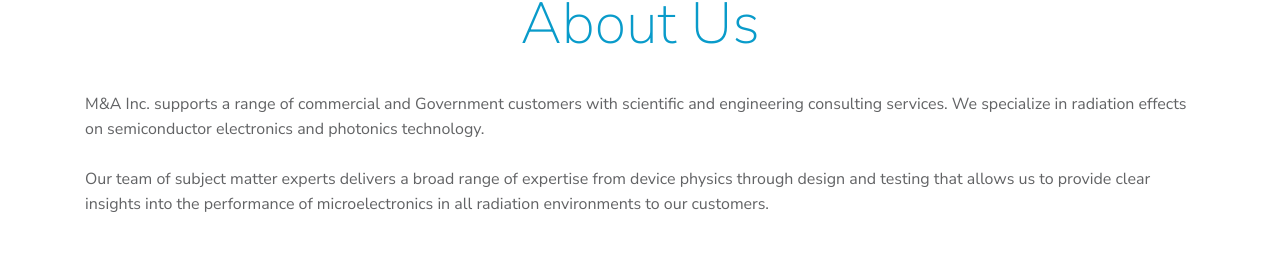
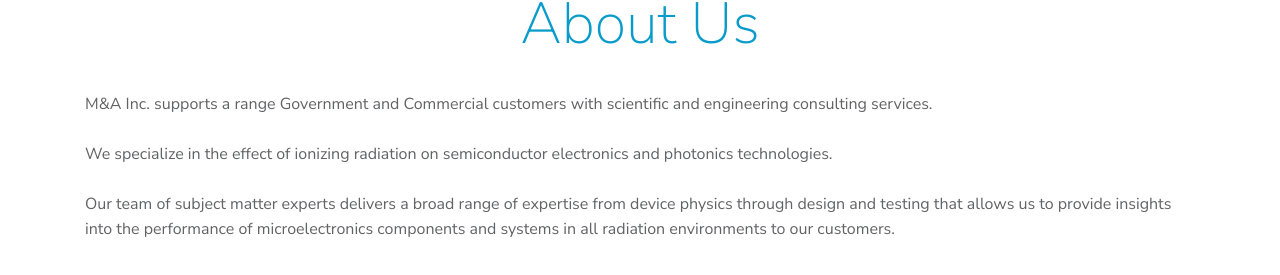
Before and after one commit to saronnhong/saron-portfolio, a React (Create React App) app in the folder client/: page /about in a window 1280 px wide. Shown: the part 567-842 px from the top of the page. Built offline with nearby package versions, Linux system fonts and the light colour scheme.

Commit message:
remove href style for contact links, update content for about page

```diff
--- a/client/src/pages/About/About.js
+++ b/client/src/pages/About/About.js
@@ -12,11 +12,12 @@
             <div className="aboutContent container">
                 <div className="aboutTitle">About Us</div>
                 <p className="aboutText">
-                    M&A Inc. supports a range of commercial and Government customers with scientific and engineering consulting services. We specialize in radiation effects on semiconductor electronics and photonics technology.
+                    M&A Inc. supports a range Government and Commercial customers with scientific and engineering consulting services.                </p>
+                <p className="aboutText">
+                    We specialize in the effect of ionizing radiation on semiconductor electronics and photonics technologies.
                 </p>
                 <p className="aboutText">
-                    Our team of subject matter experts delivers a broad range of expertise from device physics through design and testing that allows us to provide clear insights into the performance of microelectronics in all radiation environments to our customers.
-                </p>
+                    Our team of subject matter experts delivers a broad range of expertise from device physics through design and testing that allows us to provide insights into the performance of microelectronics components and systems in all radiation environments to our customers.                 </p>
             </div>
 
         </div>
--- a/client/src/pages/Contact/Contact.js
+++ b/client/src/pages/Contact/Contact.js
@@ -46,9 +46,9 @@
                         <div className="col-md-4">
                             <h1>Our Office</h1>
                             <div className="contactInfo">
-                                <p href="https://www.google.com/maps/place/4980+N+Harbor+Dr,+San+Diego,+CA+92106/"><i class="fas fa-map-marker-alt"></i> 4980 North Harbor Drive #202<br></br>San Diego, CA 92106</p>
-                                <p href="tel:619-865-2174"><i className="fa fa-phone"></i> 619.865.2174</p>
-                                <p href="mailto:milanowski@radhard.com"><i className="fa fa-envelope"></i> milanowski@radhard.com</p>
+                                <p><a className="contactDetails" href="https://www.google.com/maps/place/4980+N+Harbor+Dr,+San+Diego,+CA+92106/"><i className="fas fa-map-marker-alt"></i> 4980 North Harbor Drive #202<br></br>San Diego, CA 92106</a></p>
+                                <p><a className="contactDetails" href="tel:619-865-2174"><i className="fa fa-phone"></i> 619.865.2174</a></p>
+                                <p><a className="contactDetails" href="mailto:milanowski@radhard.com"><i className="fa fa-envelope"></i> milanowski@radhard.com</a></p>
                             </div>
                         </div>
                         <div className="col-md-8">
--- a/client/src/pages/Contact/style.css
+++ b/client/src/pages/Contact/style.css
@@ -47,4 +47,12 @@
 .contactInfo{
     margin-top: 20px;
     color: #626365;
+
 }
+.contactDetails{
+    text-decoration: none;
+    color: #626365;
+}
+.contactDetails:hover{
+    color: #2e2f30;
+}
```
